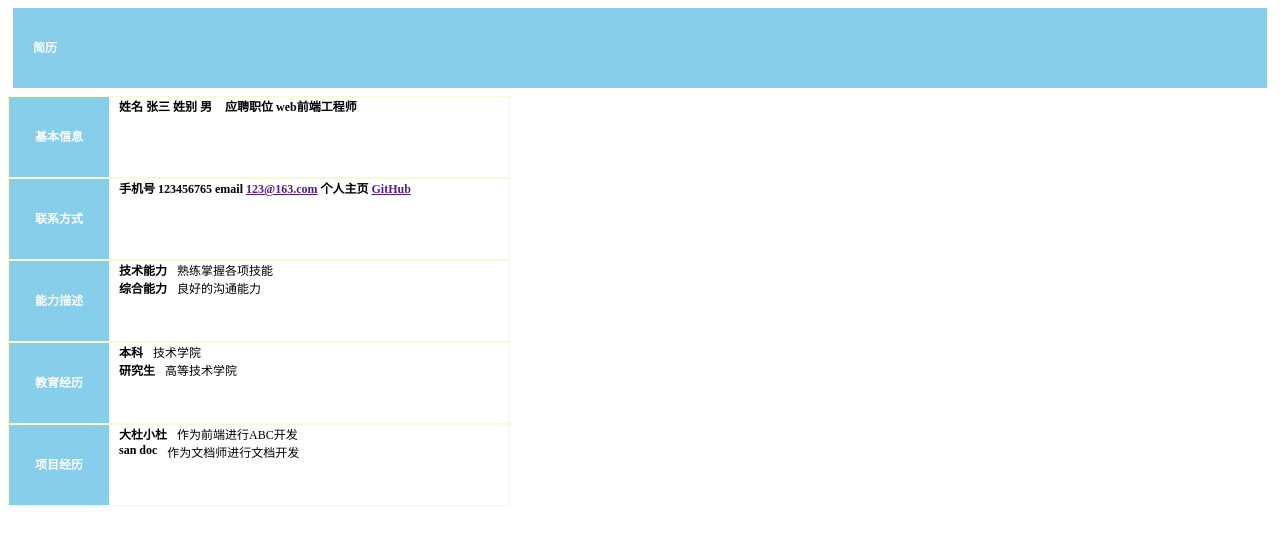
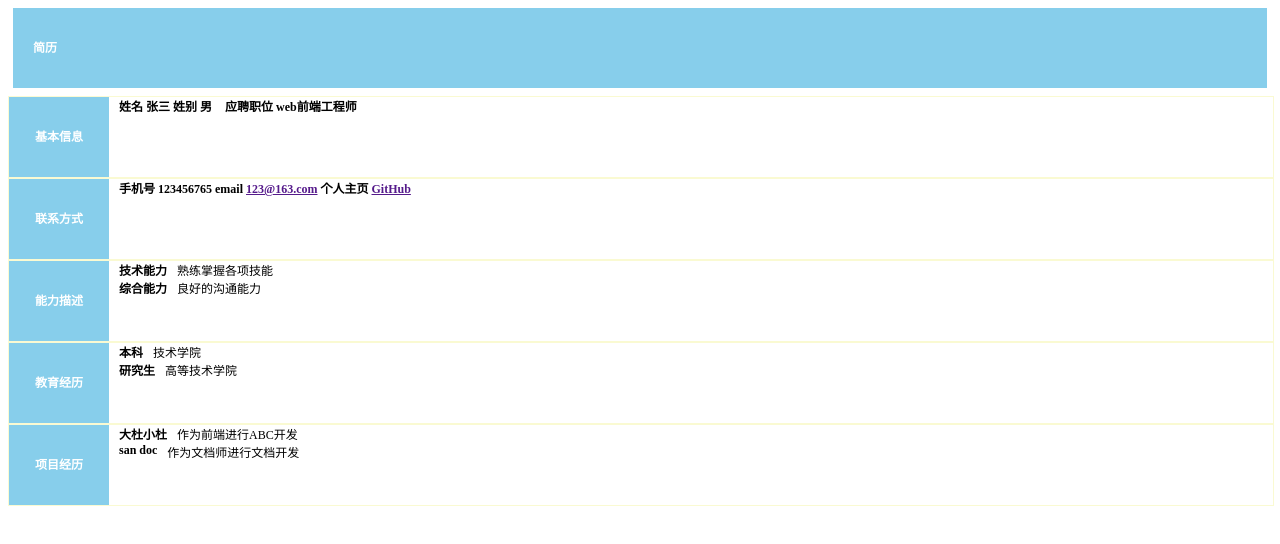
Before and after one commit to mengxingG/ife-work, a plain HTML site: page class5/resume.html in a window 1280 px wide. Drawn offline with Linux system fonts and the light colour scheme.

Commit message:
lastest vision

```diff
--- a/class5/css/style_3.css
+++ b/class5/css/style_3.css
@@ -11,7 +11,8 @@
     margin: 5px;
 }
 .mess-1,.mess-2,.mess-3,.mess-4,.mess-5{
-    width: 500px;
+    width: 100%;
+    margin-right:4px;
     height: 80px;
     border: 1px solid lightgoldenrodyellow;
 
```
